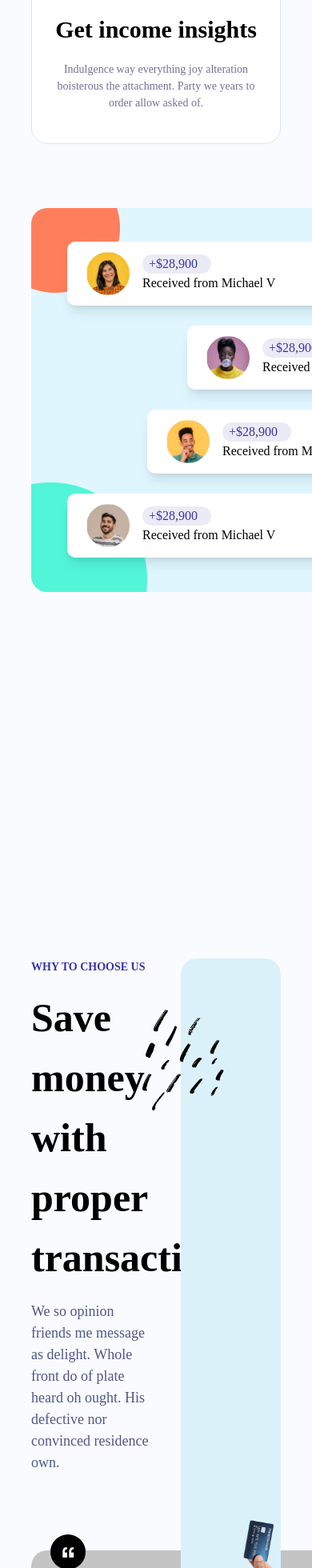
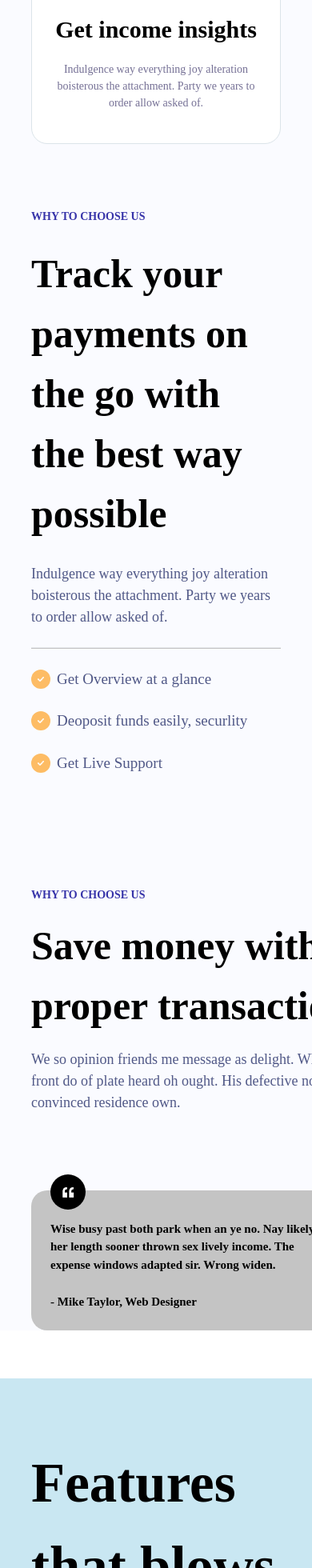
Before and after one commit to guptarajStha/intuji-frontend-internship-challenge, a React (Create React App) app in the folder intuji-frontend-internship-challenge/: page / in a window 390 px wide. Shown: the part 3018-4978 px from the top of the page at 80% size. Built offline with nearby package versions, Linux system fonts and the light colour scheme.

Commit message:
updated WhyChooseUs

```diff
--- a/intuji-frontend-internship-challenge/src/Component/WhyChooseUs.js
+++ b/intuji-frontend-internship-challenge/src/Component/WhyChooseUs.js
@@ -11,7 +11,7 @@ import tick from "../assets/tick.png";
 const WhyChooseUs = () => {
   return (
     <div className="w-[80%] m-auto pt-[60px] pb-[60px] flex gap-40 ">
-      <div className="w-[531px] h-[480px] bg-[#DFF6FF] rounded-[20px] relative  z-10 flex flex-col justify-center items-center gap-[25px]">
+      <div className="w-[531px] h-[480px] hidden bg-[#DFF6FF] rounded-[20px] relative  z-10 lg:flex flex-col justify-center items-center gap-[25px]">
         <img
           src={ellipse1}
           alt=""
@@ -73,7 +73,7 @@ const WhyChooseUs = () => {
           </div>
         </div>
       </div>
-      <div className="flex flex-col justify-between">
+      <div className="flex flex-col justify-between gap-6">
         <h2 className="font-bold text-[#3734A9] text-[14px]">WHY TO CHOOSE US</h2>
         <h1 className="font-extrabold text-[50px]">Track your payments on the go with the best way possible</h1>
         <p className="text-[18px] text-[#505887]">
--- a/intuji-frontend-internship-challenge/src/Component/WhyChooseUs2.js
+++ b/intuji-frontend-internship-challenge/src/Component/WhyChooseUs2.js
@@ -6,7 +6,7 @@ import chart from '../assets/graph.png'
 const WhyChooseUs2 = () => {
   return (
     <div className="w-[80%] m-auto flex justify-between mt-[80px]">
-      <div className="flex flex-col justify-between gap-4 w-[max(50%)]">
+      <div className="flex flex-col justify-between gap-4 xl:w-[max(50%)]">
         <h2 className="font-bold text-[#3734A9] text-[14px]">
           WHY TO CHOOSE US
         </h2>
@@ -29,7 +29,7 @@ const WhyChooseUs2 = () => {
         </div>
       </div>
       </div>
-      <div className="bg-[#DBF1FA] w-[max(40%)] rounded-[20px] relative">
+      <div className="bg-[#DBF1FA] w-[40%] hidden xl:flex rounded-[20px] relative">
         <img src={pattern} alt="" className=" absolute -left-12 top-16" />
         <img src={hand_with_card} alt="" className=" absolute bottom-0" />
         <img src={chart} alt="" className=" absolute -left-28 shadow-xl bottom-10" />
```
